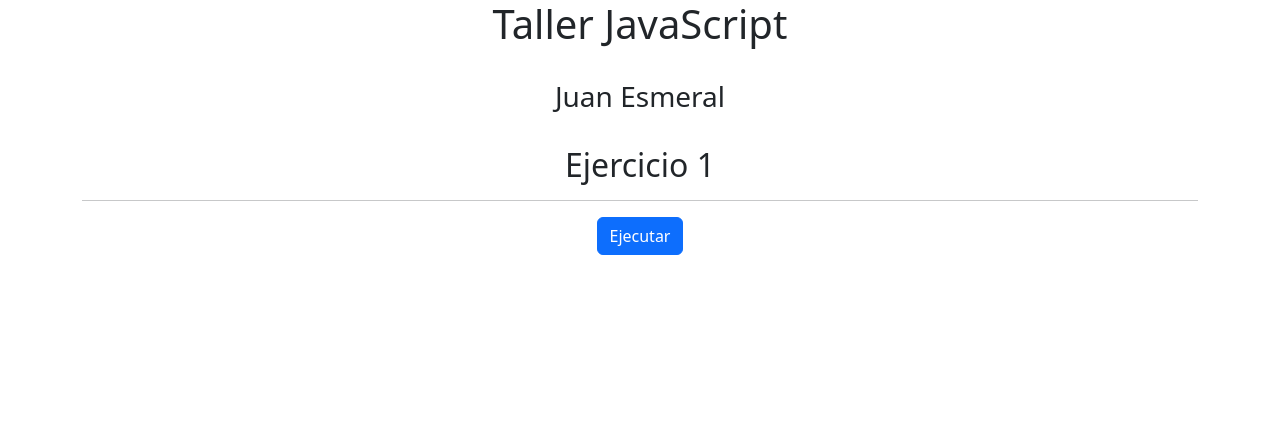
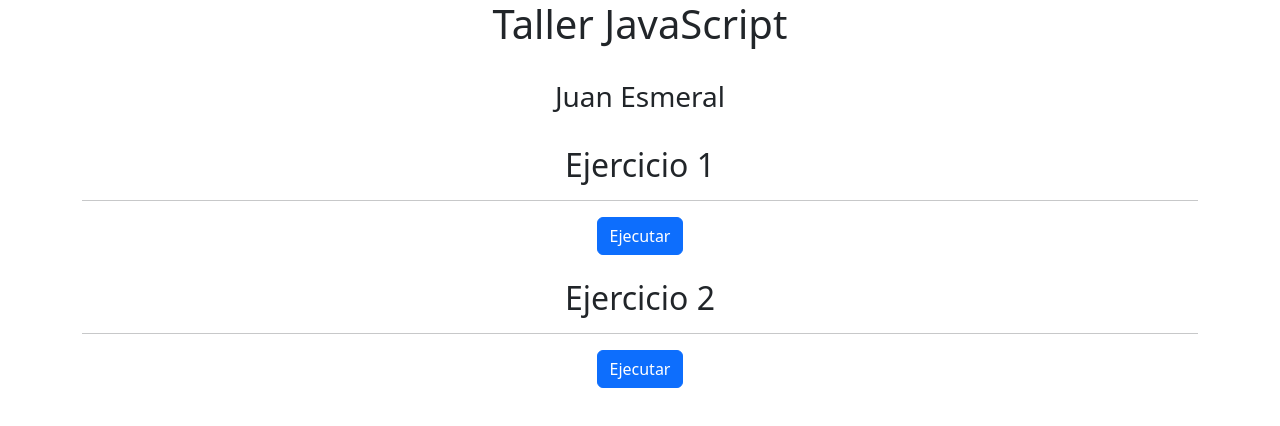
Before and after one commit to JuanEs02/Taller-JavaScript, a plain HTML site: page index.html in a window 1280 px wide. Drawn offline with nearby package versions, Linux system fonts and the light colour scheme.

Commit message:
commit 02

```diff
--- a/index.html
+++ b/index.html
@@ -21,6 +21,11 @@
         <button class="btn btn-primary" onclick="Autos()"> Ejecutar </button>
         <br>
         <br>
+        <h2>Ejercicio 2</h2>
+        <hr>
+        <button class="btn btn-primary" onclick="zoo()"> Ejecutar </button>
+        <br>
+        <br>
     </div>
 </body>
 </html>
--- a/script.js
+++ b/script.js
@@ -32,3 +32,43 @@ function Autos() {
     document.writeln("<br>" + "Azules: " + contador5 + "\n");
     document.writeln("<br>" + "Total de autos: " + contador);
 }
+function zoo() {
+
+    let n;
+    let total = 0;
+    let edad = 0;
+    let categoria1 = 0;
+    let categoria2 = 0;
+    let categoria3 = 0;
+    let animal;
+
+    n = parseInt(prompt("Elige 1-3 según el tipo de animal" + "\n1- Elefantes" + "\n2- Jirafas" + "\n3- Chimpances"))
+
+    if (n > 0 && n < 4) {
+        if (n == 1) {
+            animal = "Elefantes";
+            total = 20;
+        } else if (n == 2) {
+            animal = "Jirafas";
+            total = 15;
+        } else {
+            animal = "Chimpances";
+            total = 40;
+        }
+        for (let x = 1; x <= total; x++) {
+            edad = parseInt(prompt("Ingrese la edad"))
+            if (edad >= 0 && edad <= 1) {
+                categoria1++;
+            } else if (edad < 3) {
+                categoria2++;
+            } else {
+                categoria3++;
+            }
+        }
+    }
+
+    document.write("Porcentaje de edades de " + animal);
+    document.writeln("<br>" + (categoria1 / total) * 100 + "% de 0 a 1 año\n");
+    document.writeln("<br>" + (categoria2 / total) * 100 + "% de mas de 1 año y menos de 3");
+    document.writeln("<br>" + (categoria3 / total) * 100 + "% de 3 año o más");
+}
```
